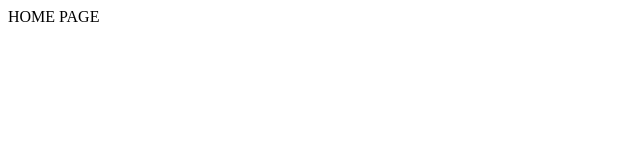
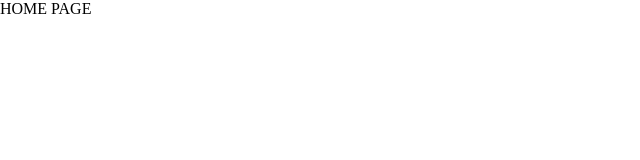
Before and after one commit to selianaaaa/marvel-library, a React (Create React App) app: page / in a window 1280 px wide. Shown: the top 160 px of the page, without its empty margins (0-640 px from the left). Built offline with nearby package versions, Linux system fonts and the light colour scheme.

Commit message:
feat: initial global styles

```diff
--- a/src/App.tsx
+++ b/src/App.tsx
@@ -2,12 +2,14 @@ import React from 'react';
 import { Provider } from 'react-redux';
 
 import { store } from './store';
+import { GlobalStyles } from './style';
 import { AppRouter } from './router';
 
 export const App: React.FC = () => {
   return (
     <div className="App">
       <Provider store={store}>
+        <GlobalStyles />
         <AppRouter />
       </Provider>
     </div>
--- /dev/null
+++ b/src/style/_GlobalStyles.tsx
@@ -0,0 +1,25 @@
+import { createGlobalStyle } from 'styled-components';
+
+export const GlobalStyles = createGlobalStyle`
+  * {
+    margin: 0;
+    padding: 0;
+    box-sizing: border-box;
+    outline: none;
+    font-smooth: always;
+    -webkit-font-smoothing: antialiased;
+    -moz-osx-font-smoothing: grayscale;
+  }
+
+  html, body {
+    width: 100%;
+    height: 100%;
+  }
+
+  #root {
+    position: relative;
+    width: 100%;
+    height: 100%;
+  }
+
+`;
--- a/src/style/index.ts
+++ b/src/style/index.ts
@@ -1 +1,2 @@
 export * from './_variables';
+export * from './_GlobalStyles';
```
